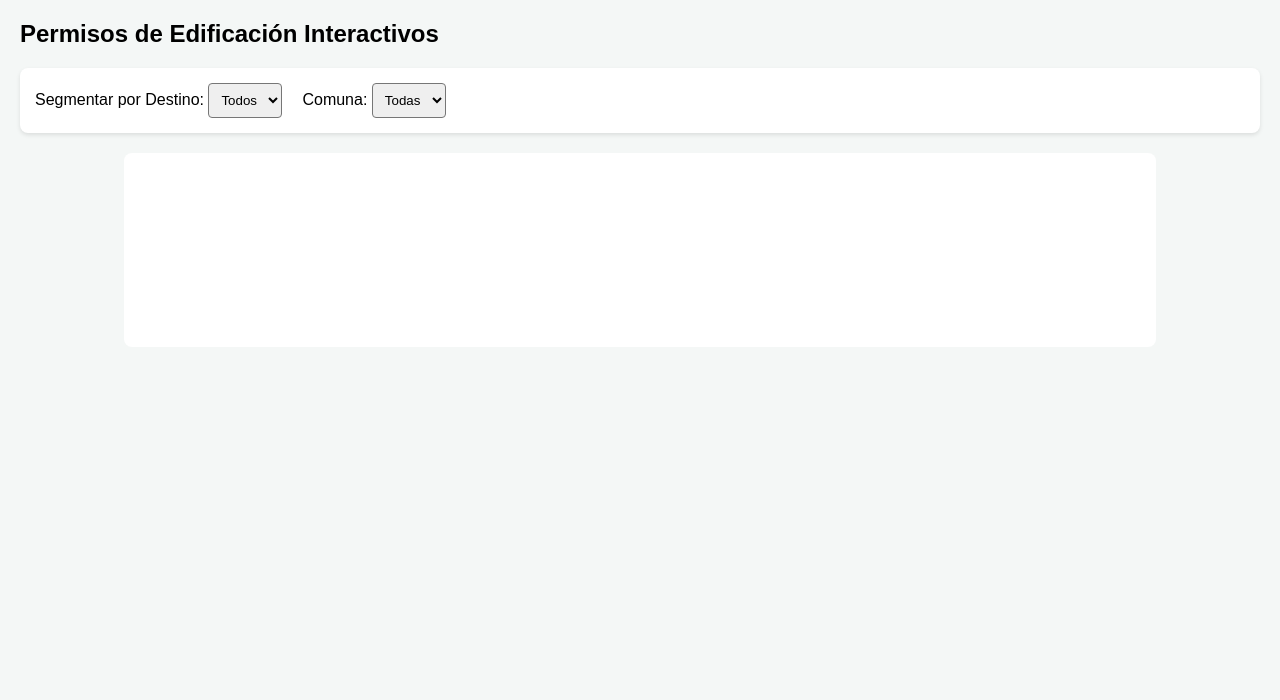
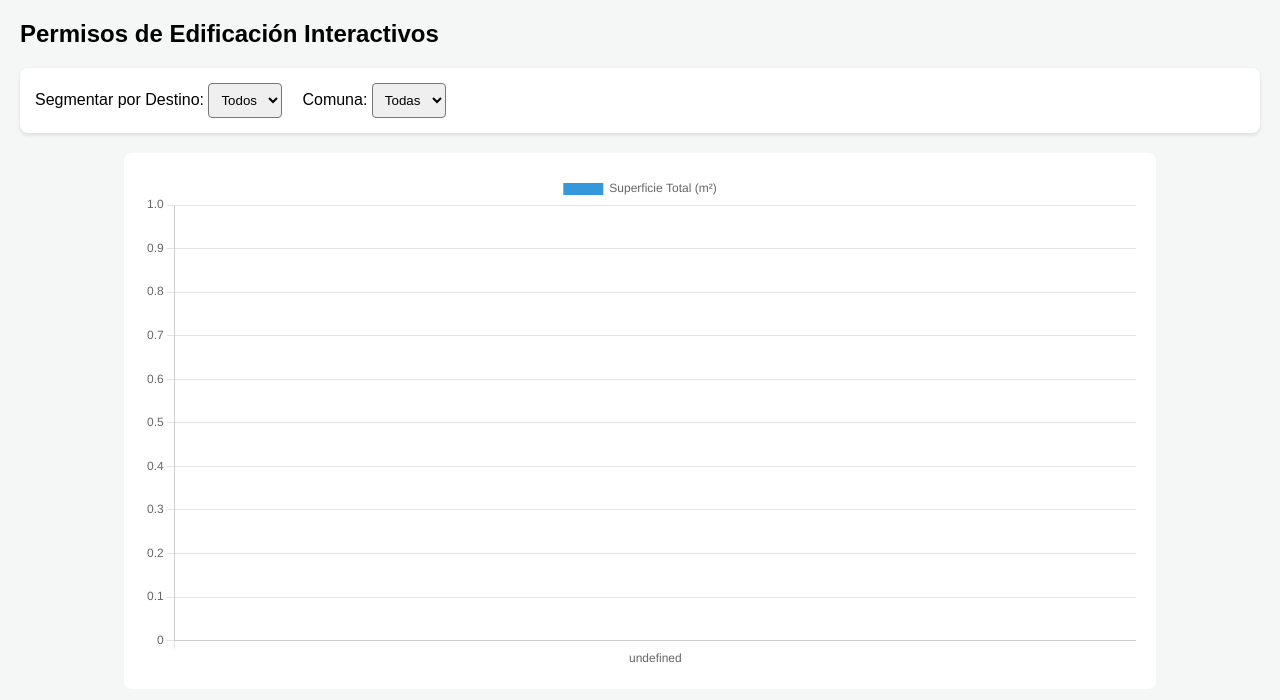
Before and after one commit to angiemelany/visor-edificacion, a plain HTML site: page index.html in a window 1280 px wide. Drawn offline with nearby package versions, Linux system fonts and the light colour scheme; no server answers.

Commit message:
Update CSV file path in index.html

```diff
--- a/index.html
+++ b/index.html
@@ -40,7 +40,7 @@
         let miChart;
 
         // 1. Cargar el CSV desde tu carpeta data
-        Papa.parse("data/Base Completa.csv", {
+        Papa.parse("data.csv", {
             download: true,
             header: true,
             dynamicTyping: true,
```
